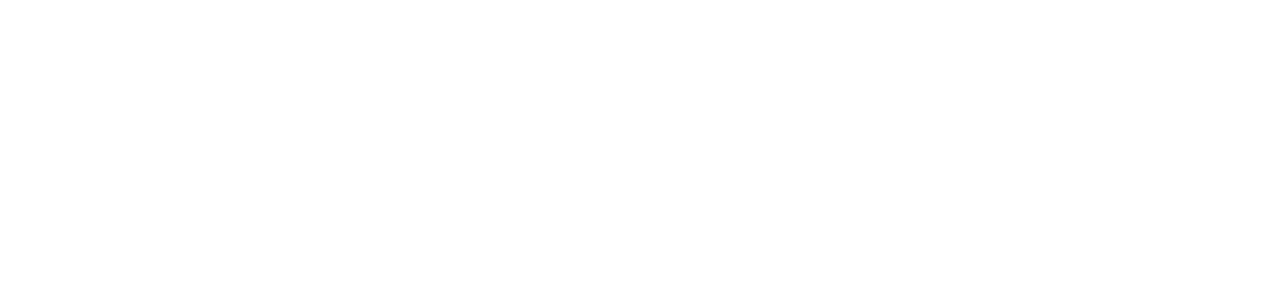
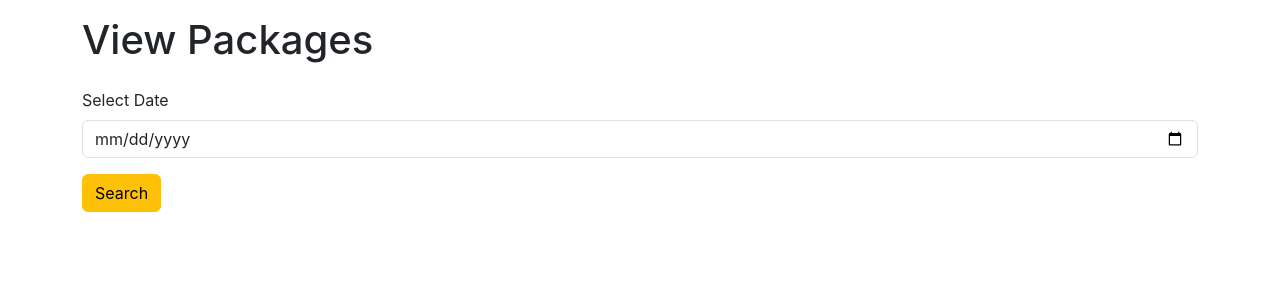
Before and after one commit to Sree1710/homestay-booking-app-frontend, a React (Create React App) app: page /usviewp in a window 1280 px wide. Before the commit this address had no page. Shown: the top 300 px of the page. Built offline with nearby package versions, Linux system fonts and the light colour scheme.

Commit message:
UserViewPack component completed

```diff
--- a/src/App.js
+++ b/src/App.js
@@ -6,6 +6,7 @@
 import AdAddPack from './Components/AdAddPack';
 import AdViewPack from './Components/AdViewPack';
 import AdViewBooking from './Components/AdViewBooking';
+import UserViewPack from './Components/UserViewPack';
 
 function App() {
   return (
@@ -18,6 +19,7 @@
         <Route path='/adpack' exact element={<AdAddPack/>}/>
         <Route path='/adviewp' exact element={<AdViewPack/>}/>
         <Route path='/adviewb' exact element={<AdViewBooking/>}/>
+        <Route path='/usviewp' exact element={<UserViewPack/>}/>
       </Routes>
       </BrowserRouter>
     </div>
--- a/src/Components/UserLogin.jsx
+++ b/src/Components/UserLogin.jsx
@@ -1,6 +1,7 @@
 import axios from 'axios'
 import React, { useState } from 'react'
 import LogRegNav from './LogRegNav'
+import { useNavigate } from 'react-router-dom'
 
 const UserLogin = () => {
     const [inputField,setInputField]=useState(
@@ -8,6 +9,7 @@
     )
 
     const apiLink="http://localhost:3001/userlog"
+    const navigate=useNavigate()
 
     const inputHandler=(event)=>{
         setInputField({...inputField,[event.target.name]:event.target.value})
@@ -21,7 +23,7 @@
                     let usName=Response.data.data.Name
                     sessionStorage.setItem("ustoken",token)
                     sessionStorage.setItem("usname",usName)
-                    alert("Logged In Successfully !!!")
+                    navigate("/usviewp")
                 } else {
                     alert(Response.data.status)
                 }
--- a/src/Components/UserViewPack.jsx
+++ b/src/Components/UserViewPack.jsx
@@ -1,9 +1,70 @@
-import React from 'react'
+import axios from 'axios'
+import React, { useState } from 'react'
 
 const UserViewPack = () => {
-  return (
-    <div>UserViewPack</div>
-  )
+    const [inputField, setInputField] = useState(
+        { token: sessionStorage.getItem("ustoken"), packbookDate: "" }
+    )
+
+    const apiLink = "http://localhost:3001/usviewp"
+
+    const [outputField, setOutputField] = useState(
+        []
+    )
+
+    const inputHandler = (event) => {
+        setInputField({ ...inputField, [event.target.name]: event.target.value })
+    }
+
+    const readValue = () => {
+        axios.post(apiLink, inputField).then(
+            (Response) => {
+                setOutputField(Response.data)
+                console.log(Response.data)
+            }
+        )
+    }
+    return (
+        <div>
+            <div className="container">
+                <div className="row">
+                    <div className="col col-12 col-sm-12 col-md-12 col-lg-12 col-xl-12 col-xxl-12">
+                        <div className="row g-3">
+                            <div className="col col-12 col-sm-12 col-md-12 col-lg-12 col-xl-12 col-xxl-12"></div>
+                            <div className="col col-12 col-sm-12 col-md-12 col-lg-12 col-xl-12 col-xxl-12">
+                                <h1>View Packages</h1>
+                            </div>
+                            <div className="col col-12 col-sm-12 col-md-12 col-lg-12 col-xl-12 col-xxl-12">
+                                <label htmlFor="" className="form-label">Select Date</label>
+                                <input onChange={inputHandler} type="date" name="packbookDate" className="form-control" value={inputField.packbookDate} />
+                            </div>
+                            <div className="col col-12 col-sm-12 col-md-12 col-lg-12 col-xl-12 col-xxl-12">
+                                <button onClick={readValue} className="btn btn-warning">Search</button>
+                            </div>
+                            <div className="col col-12 col-sm-12 col-md-12 col-lg-12 col-xl-12 col-xxl-12"></div>
+                        </div>
+                        <div className="row g-3">
+                            {outputField.map(
+                                (value, index) => {
+                                    return <div className="col col-12 col-sm-6 col-md-4 col-lg-4 col-xl-4 col-xxl-4 d-flex align-items-stretch">
+                                        <div className="card">
+                                            <img height="200px" src={value.packPhoto} className="card-img-top" alt="..." />
+                                            <div className="card-body">
+                                                <h5 className="card-title">{value.packName}</h5>
+                                                <p className="card-text">{value.packDesc}</p>
+                                                <p className="card-text"><h6>{value.packPrice}</h6></p>
+                                                <a href="#" class="btn btn-primary">Book Now</a>
+                                            </div>
+                                        </div>
+                                    </div>
+                                }
+                            )}
+                        </div>
+                    </div>
+                </div>
+            </div>
+        </div>
+    )
 }
 
 export default UserViewPack
```
